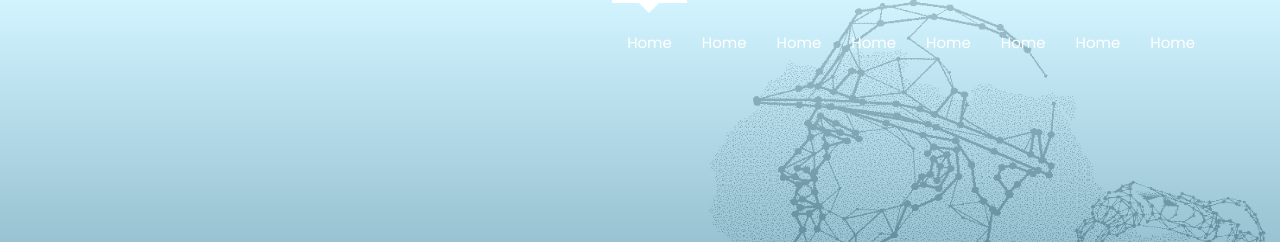
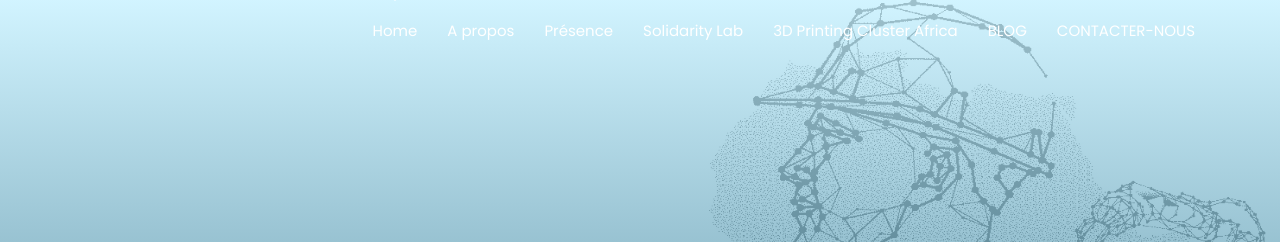
Before and after one commit to rafikkm/ingvscovid, a plain HTML site: page index.html in a window 1280 px wide. Shown: the top 242 px of the page. Drawn offline with Linux system fonts and the light colour scheme.

Commit message:
main menu design change

```diff
--- a/index.html
+++ b/index.html
@@ -80,15 +80,14 @@
             </div> -->
             <!--Logo/-->
             <nav class="collapse navbar-collapse" id="primary-menu">
-                <ul class="nav navbar-nav navbar-right">
+                <ul class="nav navbar-nav navbar-right" style="margin-top: -12px";>
                     <li class="active"><a href="#home-page">Home</a></li>
-                    <li><a href="#service-page">Home</a></li>
-                    <li><a href="#feature-page">Home</a></li>
-                    <li><a href="#price-page">Home</a></li>
-                    <li><a href="#team-page">Home</a></li>
-                    <li><a href="#faq-page">Home</a></li>
-                    <li><a href="#blog-page">Home</a></li>
-                    <li><a href="#contact-page">Home</a></li>
+                    <li><a href="#intro">A propos</a></li>
+                    <li><a href="#Presence">Présence</a></li>
+                    <li><a href="#solidarity">Solidarity Lab</a></li>
+                    <li><a href="#3dp">3D Printing Cluster Africa</a></li>
+                    <li><a href="#blog">BLOG</a></li>
+                    <li><a href="#contact-page">CONTACTER-NOUS</a></li>
                 </ul>
             </nav>
         </div>
@@ -171,7 +170,7 @@ Très vite, de nombreux bénévoles, médecins, ingénieurs, chefs d’entrepris
 
 <!-- start of Solidarity Lab -->
 
-    <section class="gray-bg section-padding" id="feature-page" style="background-color: #7bc5de;">
+    <section class="gray-bg section-padding" id="solidarity" style="background-color: #7bc5de;">
         <div class="container">
 
             <div class="row">
@@ -205,7 +204,7 @@ Une fois que les produits sont normalisés, nous les proposons aux industriels p
 
 	<!-- start of 3D Printing -->
 
-	    <section class="gray-bg section-padding" id="feature-page" style="background-color: #d5d5d5;">
+	    <section class="gray-bg section-padding" id="3dp" style="background-color: #d5d5d5;">
         <div class="container">
 
             <div class="row">
@@ -236,7 +235,7 @@ Le 3D Printing Cluster formé à cet effet, a pour objectifs d’être l’inter
 
     <!-- start of blog area -->
 
-    <section class="section-padding gray-bg" id="blog-page">
+    <section class="section-padding gray-bg" id="blog">
         <div class="container">
 		<div class="page-title" style="text-align: center;">
 					<h2>Blog</h2>
```
